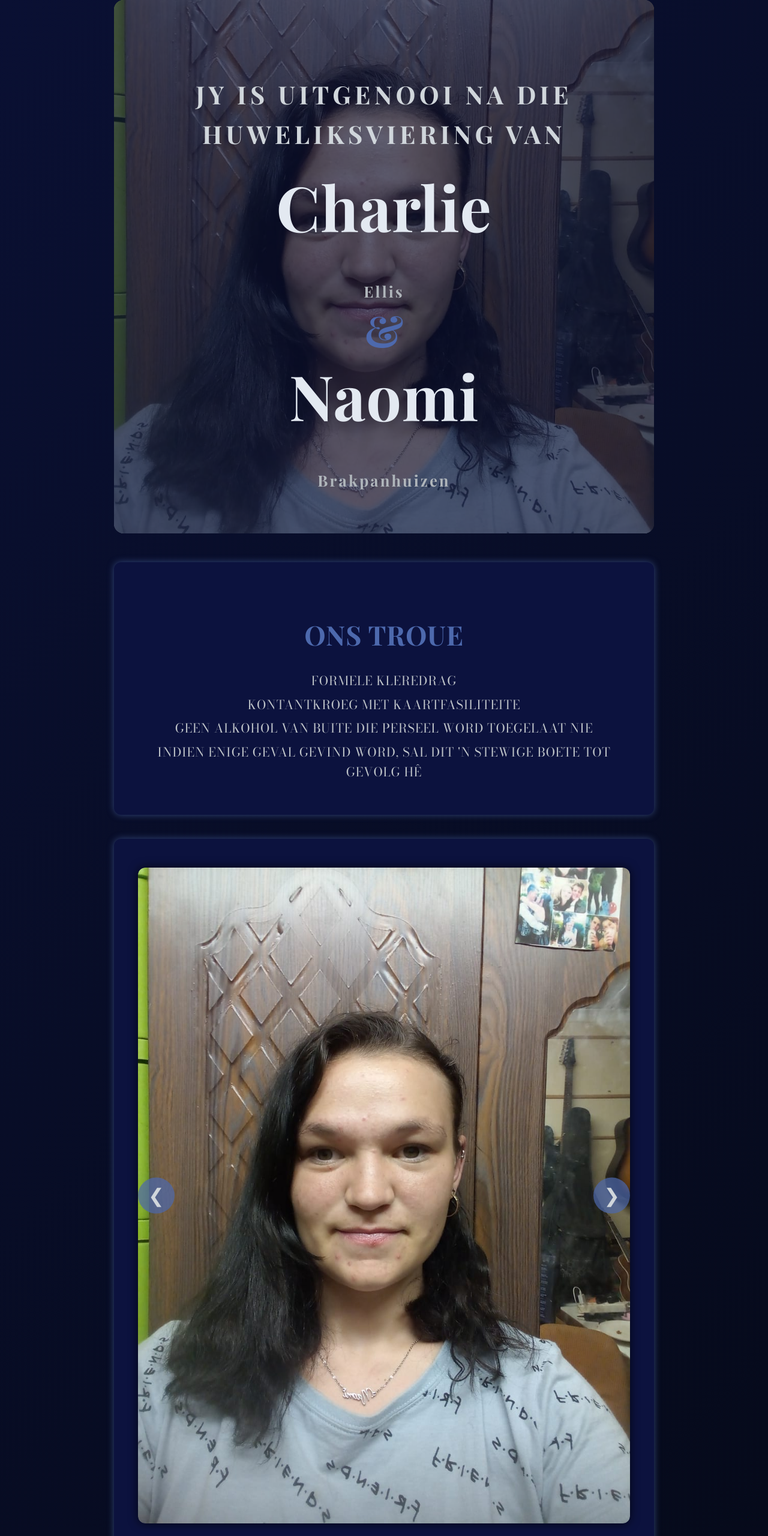
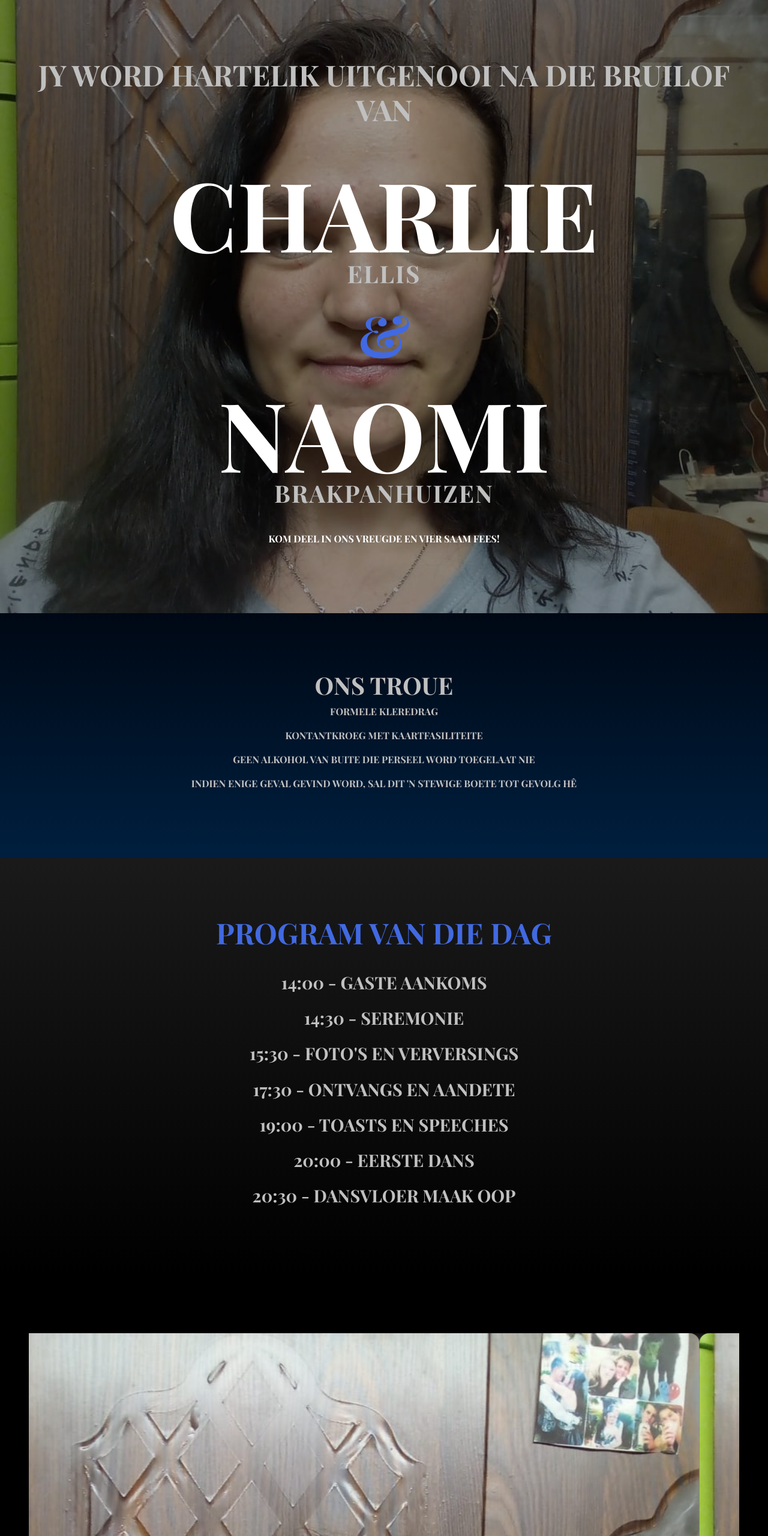
Before and after one commit to DeadlyGuitarist/DeadlyGuitarist.github.io, a plain HTML site: page index.html in a window 1280 px wide. Shown: the top 2560 px of the page at 60% size. Drawn offline with nearby package versions, Linux system fonts and the light colour scheme.

Commit message:
Update index.html

```diff
--- a/index.html
+++ b/index.html
@@ -1,290 +1,221 @@
 <!DOCTYPE html>
 <html lang="af">
 <head>
-<meta charset="UTF-8" />
-<meta name="viewport" content="width=device-width, initial-scale=1" />
-<title>Elegante Bruilof Uitnodiging</title>
-<link href="https://fonts.googleapis.com/css2?family=Bodoni+Moda:ital,wght@0,400;0,700;1,400&family=Playfair+Display:wght@700&display=swap" rel="stylesheet" />
+  <meta charset="UTF-8">
+  <meta name="viewport" content="width=device-width, initial-scale=1.0">
+  <title>Ellis Bruilof</title>
+  <link rel="stylesheet" href="https://cdn.jsdelivr.net/npm/bootstrap@5.3.2/dist/css/bootstrap.min.css">
+  <link href="https://fonts.googleapis.com/css2?family=Cinzel:wght@400;700&family=Playfair+Display:wght@700&display=swap" rel="stylesheet">
   <style>
-  /* Reset and base */
-  * {
-    box-sizing: border-box;
-  }
     body {
+      font-family: 'Playfair Display', serif;
+      background: linear-gradient(to bottom, #0c0c0c, #1c1c1c);
+      color: white;
+      text-transform: uppercase;
       margin: 0;
-    background: linear-gradient(135deg, #0a1033, #03060a);
-    font-family: 'Bodoni Moda', serif;
-    color: #c0c6ca;
-    line-height: 1.6;
-    letter-spacing: 0.05em;
       display: flex;
       flex-direction: column;
       align-items: center;
-    padding: 0 1rem 3rem;
-    min-height: 100vh;
-  }
-
-  /* Container for full width content */
-  .container {
-    max-width: 900px;
       width: 100%;
     }
-
-  /* Header */
     .header {
-    background: url('temp.jpg') center center/cover no-repeat;
-    position: relative;
-    padding: 6rem 2rem 4rem;
-    margin-bottom: 3rem;
-    border-radius: 16px;
-    box-shadow:
-      inset 0 0 0 1000px rgba(10, 16, 51, 0.65);
       text-align: center;
-    color: #c0c6ca;
+      padding: 6rem 2rem;
+      background: linear-gradient(rgba(0,0,0,0.4), rgba(0,0,0,0.4)), url('temp.jpg') center/cover no-repeat;
+      color: white;
+      width: 100%;
     }
     .header h1 {
+      font-size: 3rem;
+      font-weight: bold;
+      color: silver;
+    }
+    .names {
+  margin-top: 3rem;
   font-family: 'Playfair Display', serif;
+  line-height: 1.1;
+}
+.names h2 {
+  font-size: 10rem;
+  margin: 0;
+  color: white;
   font-weight: 700;
-    font-size: 2.6rem;
-    margin-bottom: 2rem;
-    color: #d0d6db;
-    text-transform: uppercase;
-    letter-spacing: 0.15em;
 }
-
-  /* Names block */
-  .names {
-    font-family: 'Playfair Display', serif;
-    font-weight: 700;
-    font-size: 6.5rem;
-    line-height: 1.05;
-    color: #e3e9f1;
-    margin-bottom: 0.2rem;
-  }
-  .names span.first-name,
-  .names span.second-name {
-    display: block;
-  }
-  .names .surname {
-    font-size: 1.6rem;
-    font-weight: 400;
-    color: #b0b6bb;
-    margin-top: -0.7rem;
-    letter-spacing: 0.12em;
+.names h4 {
+  font-size: 2.5rem;
+  font-weight: 300;
+  margin-top: -1.2rem;
+  margin-bottom: 2.5rem;
+  color: silver;
+  letter-spacing: 0.05em;
 }
 .names .ampersand {
+  font-size: 6rem;
+  margin: -1rem 0 1rem;
+  color: royalblue;
   font-family: 'Playfair Display', serif;
-    font-weight: 400;
-    font-size: 4.5rem;
-    color: #4d69ad;
-    margin: 0.3rem 0 1rem;
-    letter-spacing: 0;
 }
-
-  /* Sections */
     section {
-    background: #0c123e;
-    border-radius: 12px;
-    padding: 3rem 2.5rem;
-    margin-bottom: 2.5rem;
-    box-shadow: 0 0 12px rgba(77, 105, 173, 0.6);
-  }
-  section h2 {
-    font-family: 'Playfair Display', serif;
-    color: #4d69ad;
-    font-weight: 700;
-    font-size: 2.8rem;
-    margin-bottom: 1.5rem;
+      width: 100%;
+      padding: 6rem 3rem;
       text-align: center;
     }
-  section p {
-    font-size: 1.3rem;
-    color: #bfc4c9;
-    text-align: center;
-    margin: 0.4rem 0;
+    #details-section {
+      background: linear-gradient(to bottom, #000814, #001f3f);
+      color: silver;
     }
-
-  /* Carousel styling */
-  .carousel {
-    position: relative;
-    overflow: hidden;
-    border-radius: 12px;
-    box-shadow: 0 0 16px rgba(0, 0, 0, 0.7);
+    #weddingCarousel {
+      background: black;
     }
-  .carousel-inner {
-    display: flex;
-    transition: transform 0.5s ease-in-out;
-  }
-  .carousel-item {
-    min-width: 100%;
-    user-select: none;
-  }
-  .carousel-item img {
+    .carousel-inner img {
       width: 100%;
       height: auto;
-    border-radius: 12px;
-    display: block;
+      border-radius: 1rem;
+      box-shadow: 0 4px 20px rgba(255, 255, 255, 0.3);
     }
-  .carousel-controls {
-    position: absolute;
-    top: 50%;
-    width: 100%;
-    display: flex;
-    justify-content: space-between;
-    transform: translateY(-50%);
-    pointer-events: none;
+    #invitation-text {
+      background: linear-gradient(to bottom, #002b5c, #001f3f);
+      color: silver;
+      font-size: 2rem;
     }
-  .carousel-controls button {
-    pointer-events: auto;
-    background: rgba(77, 105, 173, 0.7);
-    border: none;
-    border-radius: 50%;
-    width: 3.8rem;
-    height: 3.8rem;
-    color: #d0d6db;
-    font-size: 2rem;
-    cursor: pointer;
-    transition: background 0.3s ease;
-    user-select: none;
-  }
-  .carousel-controls button:hover {
-    background: #4d69ad;
-  }
-
-  /* RSVP iframe styling */
-  #rsvp-section iframe {
-    width: 100%;
-    max-width: 700px;
-    height: 980px;
-    border-radius: 12px;
-    border: none;
-    box-shadow: 0 0 20px rgba(77, 105, 173, 0.8);
-    margin: 2rem auto 0;
-    display: block;
-  }
-
-  /* Bible verse */
-  .bible-verse {
-    font-style: italic;
-    font-size: 1.5rem;
-    color: #a3adc8;
-    text-align: center;
-    margin-top: 1rem;
-    letter-spacing: 0.12em;
-  }
-
-  /* Responsive adjustments */
-  @media (max-width: 600px) {
-    .names {
-      font-size: 4.5rem;
-    }
-    .names .surname {
-      font-size: 1.2rem;
-    }
-    section {
-      padding: 2rem 1.5rem;
+    #rsvp-section {
+      background: linear-gradient(to bottom, #000814, #001f3f);
+      color: silver;
     }
     #rsvp-section iframe {
-      height: 700px;
+      display: block;
+      margin: 3rem auto;
+      border: none;
+      border-radius: 1rem;
+      box-shadow: 0 4px 20px rgba(0, 0, 0, 0.4);
     }
+    .bible-verse {
+      background: black;
+      color: silver;
+      padding: 4rem 3rem;
+      font-style: italic;
+      font-size: 1.8rem;
+      text-align: center;
+    }
+    .location-section {
+      background-color: #000814;
+      color: silver;
+      padding: 6rem 3rem;
+    }
+    .location-section h2 {
+      font-size: 3rem;
+      margin-bottom: 2rem;
+      color: royalblue;
+    }
+    .location-section iframe {
+      width: 100%;
+      height: 500px;
+      border: 0;
+      border-radius: 1rem;
+      box-shadow: 0 4px 20px rgba(0, 0, 0, 0.4);
+    }
+    #program-section {
+      background: linear-gradient(to bottom, #1a1a1a, #000000);
+      color: silver;
+      padding: 6rem 3rem;
+    }
+    #program-section h2 {
+      font-size: 3rem;
+      margin-bottom: 2rem;
+      color: royalblue;
+    }
+    #program-section ul {
+      list-style: none;
+      padding: 0;
+      font-size: 1.8rem;
+    }
+    #program-section li {
+      margin: 1rem 0;
     }
   </style>
 </head>
 <body>
 
-  <div class="container">
+  <div class="header">
+    <h1>JY WORD HARTELIK UITGENOOI NA DIE BRUILOF VAN</h1>
+    <div class="names">
+      <h2>Charlie</h2>
+      <h4>Ellis</h4>
+      <div class="ampersand">&amp;</div>
+      <h2>Naomi</h2>
+      <h4>Brakpanhuizen</h4>
+    </div>
+    <p>KOM DEEL IN ONS VREUGDE EN VIER SAAM FEES!</p>
+  </div>
 
-    <header class="header" role="banner" aria-label="Wedding invitation header">
-      <h1>JY IS UITGENOOI NA DIE HUWELIKSVIERING VAN</h1>
-      <div class="names" aria-label="Bride and Groom Names">
-        <span class="first-name">Charlie</span>
-        <span class="surname">Ellis</span>
-        <div class="ampersand" aria-hidden="true">&amp;</div>
-        <span class="second-name">Naomi</span>
-        <span class="surname">Brakpanhuizen</span>
-      </div>
-    </header>
-
-    <section aria-labelledby="wedding-details-title">
-      <h2 id="wedding-details-title">ONS TROUE</h2>
+  <section id="details-section">
+    <h1>ONS TROUE</h1>
     <p>FORMELE KLEREDRAG</p>
     <p>KONTANTKROEG MET KAARTFASILITEITE</p>
     <p>GEEN ALKOHOL VAN BUITE DIE PERSEEL WORD TOEGELAAT NIE</p>
     <p>INDIEN ENIGE GEVAL GEVIND WORD, SAL DIT 'N STEWIGE BOETE TOT GEVOLG HÊ</p>
   </section>
 
-    <section aria-label="Wedding photos carousel">
-      <div class="carousel" id="carousel">
+  <section id="program-section">
+    <h2>PROGRAM VAN DIE DAG</h2>
+    <ul>
+      <li><strong>14:00</strong> - Gaste Aankoms</li>
+      <li><strong>14:30</strong> - Seremonie</li>
+      <li><strong>15:30</strong> - Foto's en Verversings</li>
+      <li><strong>17:30</strong> - Ontvangs en Aandete</li>
+      <li><strong>19:00</strong> - Toasts en Speeches</li>
+      <li><strong>20:00</strong> - Eerste Dans</li>
+      <li><strong>20:30</strong> - Dansvloer Maak Oop</li>
+    </ul>
+  </section>
+
+  <section id="weddingCarousel" class="carousel slide" data-bs-ride="carousel">
     <div class="carousel-inner">
-          <div class="carousel-item active"><img src="temp.jpg" alt="Bruiloffoto 1" /></div>
-          <div class="carousel-item"><img src="temp.jpg" alt="Bruiloffoto 2" /></div>
-          <div class="carousel-item"><img src="temp.jpg" alt="Bruiloffoto 3" /></div>
+      <div class="carousel-item active">
+        <img src="temp.jpg" class="d-block w-100" alt="Wedding Photo 1">
       </div>
-        <div class="carousel-controls">
-          <button aria-label="Vorige foto" id="prevBtn">&#10094;</button>
-          <button aria-label="Volgende foto" id="nextBtn">&#10095;</button>
+      <div class="carousel-item">
+        <img src="temp.jpg" class="d-block w-100" alt="Wedding Photo 2">
+      </div>
+      <div class="carousel-item">
+        <img src="temp.jpg" class="d-block w-100" alt="Wedding Photo 3">
       </div>
     </div>
+    <button class="carousel-control-prev" type="button" data-bs-target="#weddingCarousel" data-bs-slide="prev">
+      <span class="carousel-control-prev-icon" aria-hidden="true"></span>
+      <span class="visually-hidden">Vorige</span>
+    </button>
+    <button class="carousel-control-next" type="button" data-bs-target="#weddingCarousel" data-bs-slide="next">
+      <span class="carousel-control-next-icon" aria-hidden="true"></span>
+      <span class="visually-hidden">Volgende</span>
+    </button>
   </section>
 
-    <section aria-labelledby="invitation-text-title" id="invitation-text">
-      <h2 id="invitation-text-title">UITNODIGING</h2>
+  <section id="invitation-text">
     <p>ONS IS SO OPGEWONDE OM HIERDIE PRAGTIGE DAG SAAM MET DIE MENSE WAT ONS DIE MEESTE LIEF HET TE VIER</p>
     <p>KOM DEEL IN ONS VREUGDE, LAG EN LIEFDE TERWYL ONS DIE KNOOP DEURHAK</p>
     <p>11 OKTOBER 2025</p>
     <p>LIONS CREEK</p>
   </section>
 
-    <section class="location-section" aria-labelledby="location-title">
-      <h2 id="location-title">TROUE VENUE</h2>
-      <iframe
-        src="https://www.google.com/maps/embed?pb=!1m18!1m12!1m3!1d28627.33309180913!2d27.917209437404847!3d-25.882253276295947!2m3!1f0!2f0!3f0!3m2!1i1024!2i768!4f13.1!3m3!1m2!1s0x1ebbfd50c22a1b23%3A0xa7e66d41c9361b3c!2sLions%20Creek!5e0!3m2!1sen!2sza!4v1716900000000"
-        allowfullscreen=""
-        loading="lazy"
-        referrerpolicy="no-referrer-when-downgrade"
-        title="Lions Creek Venue Location"
-      ></iframe>
+  <section class="location-section">
+    <h2>TROUE VENUE</h2>
+    <iframe src="https://www.google.com/maps/embed?pb=!1m18!1m12!1m3!1d28627.33309180913!2d27.917209437404847!3d-25.882253276295947!2m3!1f0!2f0!3f0!3m2!1i1024!2i768!4f13.1!3m3!1m2!1s0x1ebbfd50c22a1b23%3A0xa7e66d41c9361b3c!2sLions%20Creek!5e0!3m2!1sen!2sza!4v1716900000000" allowfullscreen="" loading="lazy" referrerpolicy="no-referrer-when-downgrade"></iframe>
   </section>
 
-    <section id="rsvp-section" aria-labelledby="rsvp-title">
-      <h2 id="rsvp-title">RSVP</h2>
+  <section id="rsvp-section">
+    <h2>RSVP</h2>
     <p>RSVP ASSEBLIEF TEEN 27 JULIE 2025</p>
     <p>AS JY NIE TEEN DAARDIE TYD RSVP NIE, NEEM ONS AAN JY SAL DIT NIE KAN MAAK NIE</p>
     <p>METGESELLE SLEGS PER UITNODIGING</p>
     <p>KINDERS WELKOM</p>
-      <iframe src="https://docs.google.com/forms/d/e/1FAIpQLSfQvUCuXWTfV-gtuThEFrKPBqije-Zcp-6oAesCxHqVEGrlAg/viewform?embedded=true" loading="lazy"></iframe>
+    <iframe src="https://docs.google.com/forms/d/e/1FAIpQLSfQvUCuXWTfV-gtuThEFrKPBqije-Zcp-6oAesCxHqVEGrlAg/viewform?embedded=true" width="640" height="969">Laai tans…</iframe>
   </section>
 
-    <footer class="bible-verse" aria-label="Bible verse">
+  <div class="bible-verse">
     <p>"WAT GOD DAN SAAMGEVOEG HET, MAG GEEN MENS SKEI NIE." MARKUS 10:9</p>
-    </footer>
-
   </div>
 
-<script>
-  // Simple Carousel functionality
-  const carouselInner = document.querySelector('.carousel-inner');
-  const items = document.querySelectorAll('.carousel-item');
-  let currentIndex = 0;
-
-  const showSlide = index => {
-    if(index < 0) index = items.length - 1;
-    if(index >= items.length) index = 0;
-    currentIndex = index;
-    const offset = -index * 100;
-    carouselInner.style.transform = `translateX(${offset}%)`;
-  }
-
-  document.getElementById('prevBtn').addEventListener('click', () => {
-    showSlide(currentIndex - 1);
-  });
-  document.getElementById('nextBtn').addEventListener('click', () => {
-    showSlide(currentIndex + 1);
-  });
-
-  // Initialize
-  showSlide(currentIndex);
-</script>
-
+  <script src="https://cdn.jsdelivr.net/npm/bootstrap@5.3.2/dist/js/bootstrap.bundle.min.js"></script>
 </body>
 </html>
```
Lines whose indentation alone changed are shown as unchanged.
